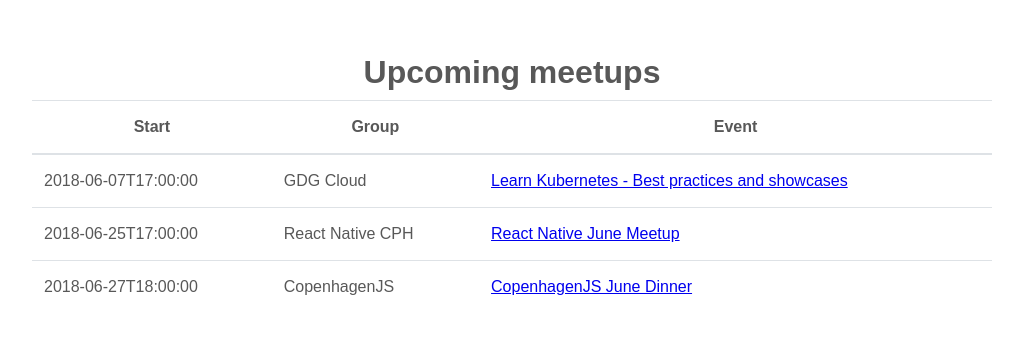
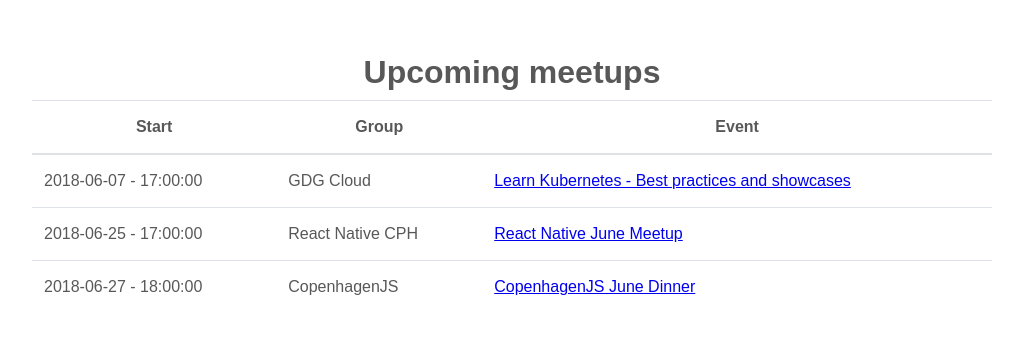
Before and after one commit to kevinsimper/copenhagen.community, a Next.js app: page / in a window 1280 px wide. Shown: the part 1568-1930 px from the top of the page, without its empty margins (128-1151 px from the left). Built offline with nearby package versions, Linux system fonts and the light colour scheme.

Commit message:
Show the date a bit prettier

```diff
--- a/pages/index.js
+++ b/pages/index.js
@@ -192,7 +192,7 @@
             <tbody>
               {all.map(({ start, title, group, url }, key) => (
                 <tr key={key}>
-                  <td>{start}</td>
+                  <td>{start.split('T').join(' - ')}</td>
                   <td>{group}</td>
                   <td>
                     <a href={url}>{title}</a>
```
